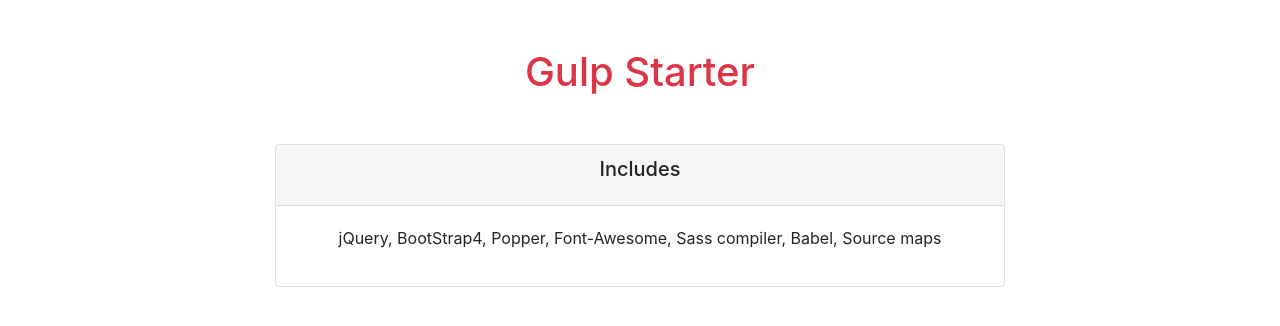
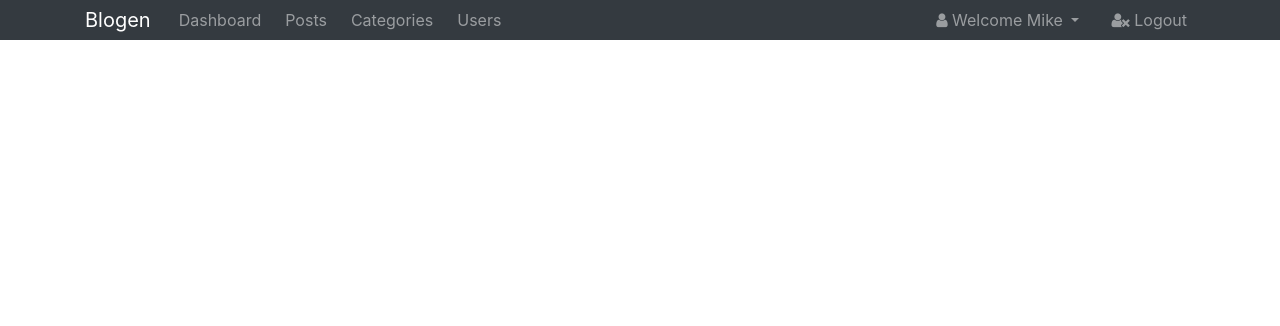
Before and after one commit to a-soliman/blogen-admin, a website: page src/index.html in a window 1280 px wide. Drawn offline with nearby package versions, Linux system fonts and the light colour scheme; files that its build step writes are made by us from their sources.

Commit message:
coded the navbar

```diff
--- a/src/index.html
+++ b/src/index.html
@@ -4,26 +4,56 @@
 	<meta charset="UTF-8">
 	<meta name="viewport" content="width=device-width, initial-scale=1.0">
 	<meta http-equiv="X-UA-Compatible" content="ie=edge">
-	<title>Hello</title>
+	<title>Blogen Admin Area</title>
 	<link rel="stylesheet" href="css/bootstrap.css">
 	<link rel="stylesheet" href="css/font-awesome.min.css">
 	<link rel="stylesheet" href="css/styles.css">
 </head>
 <body>
-	<div class="container">
-		<h1 class="text-danger text-center my-5">Gulp Starter</h1>
-		<div class="row">
-			<div class="col-8 m-auto">
-				<div class="card ">
-					<div class="card-header">
-						<h5 class="card-title text-center">Includes</h5>
-					</div>
-					<div class="card-body">
-						<p class="text-center">jQuery, BootStrap4, Popper, Font-Awesome, Sass compiler, Babel, Source maps</p>
-					</div>
-				</div>
+	<nav class="navbar navbar-expand-sm navbar-dark bg-dark p-0">
+		<div class="container">
+			<div class="navbar-brand">Blogen</div>
+			<button class="navbar-toggler" data-toggle="collapse" data-target="#navbarNav">
+				<span class="navbar-toggler-icon"></span>
+			</button>
+			<div class="collapse navbar-collapse" id="navbarNav">
+				<ul class="navbar-nav">
+					<li class="nav-item px-1">
+						<a href="index.html" class="nav-link">Dashboard</a>
+					</li>
+					<li class="nav-item px-1">
+						<a href="posts.html" class="nav-link">Posts</a>
+					</li>
+					<li class="nav-item px-1">
+						<a href="categories.html" class="nav-link">Categories</a>
+					</li>
+					<li class="nav-item px-1">
+						<a href="users.html" class="nav-link">Users</a>
+					</li>
+				</ul>
+				<ul class="navbar-nav ml-auto">
+					<li class="nav-item mr-3 dropdown">
+						<a href="index.html" class="nav-link dropdown-toggle" data-toggle="dropdown">
+							<i class="fa fa-user"></i> Welcome Mike
+						</a>
+						<div class="dropdown-menu">
+							<a href="profile.html" class="dropdown-item">
+								<i class="fa fa-user-circle"></i> Profile
+							</a>
+							<a href="settings.html" class="dropdown-item">
+								<i class="fa fa-gear"></i> Settings
+							</a>
+						</div>
+					</li>
+					<li class="nav-item">
+						<a href="login.html" class="nav-link">
+							<i class="fa fa-user-times"></i> Logout
+						</a>
+					</li>
+				</ul>
 			</div>
 		</div>
+	</nav>
 
 
 
```
